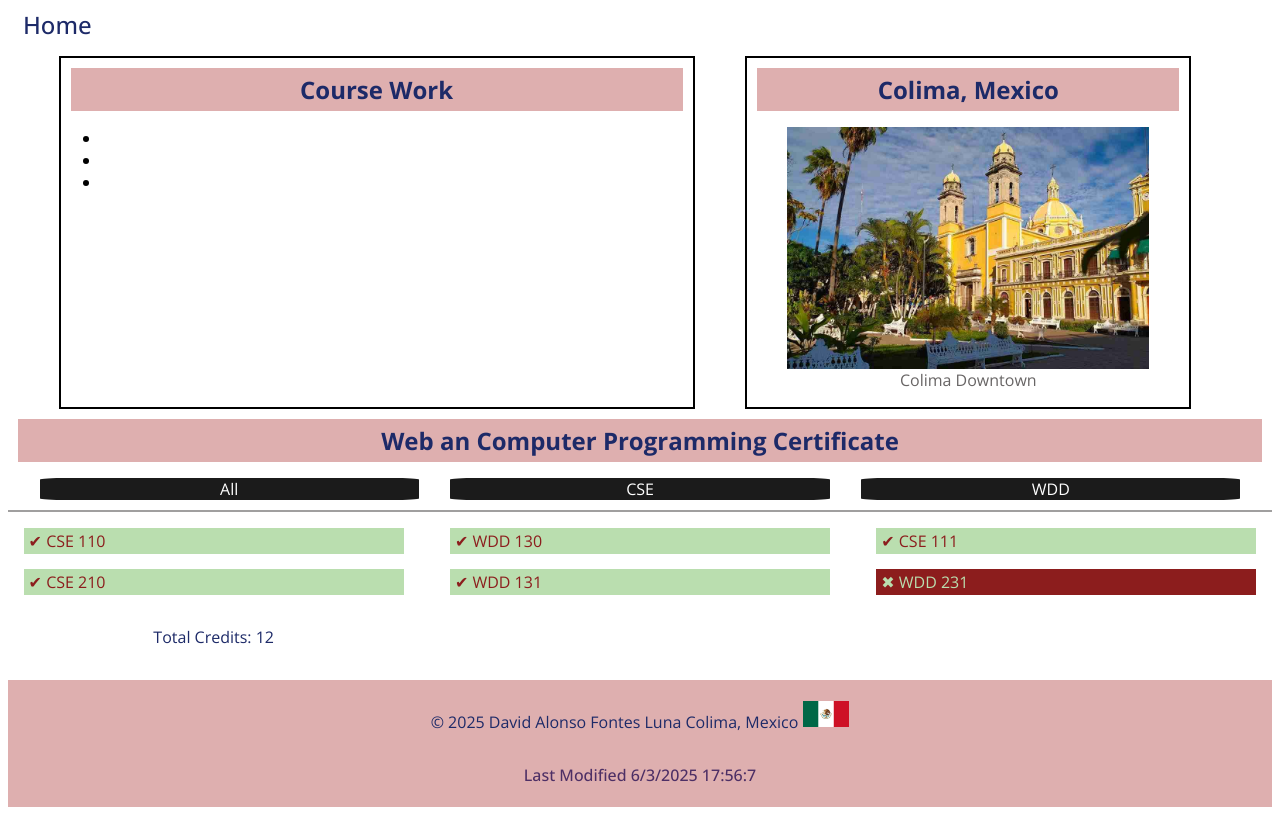
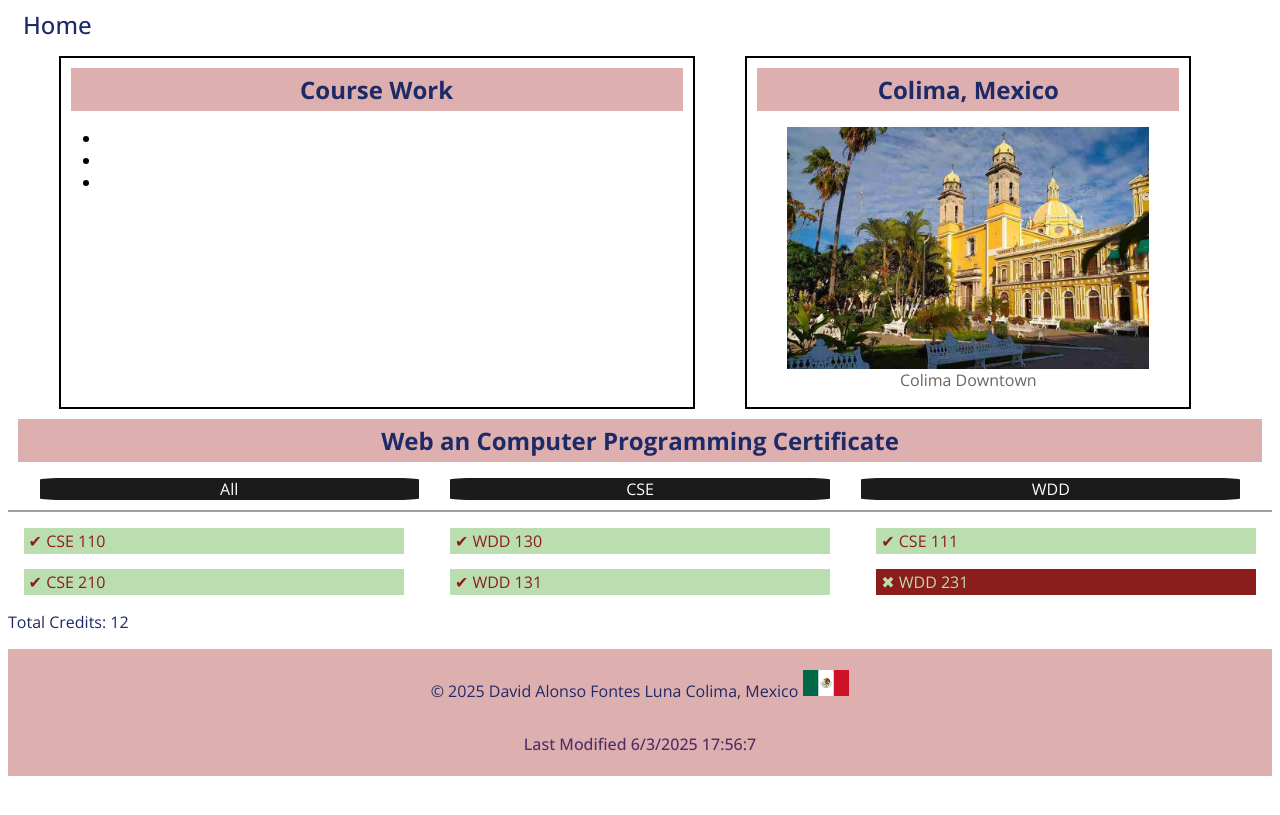
Before and after one commit to DaveFont19/wdd231, a plain HTML site: page course-home-page.html in a window 1280 px wide. Shown: the part 429-1244 px from the top of the page. After the commit the page ends 1213 px from the top, so only its background shows below. Drawn offline with nearby package versions, Linux system fonts and the light colour scheme.

Commit message:
Course Home Page

```diff
--- a/course-home-page.html
+++ b/course-home-page.html
@@ -3,7 +3,7 @@
 
 <head>
     <meta charset="UTF-8">
-    <meta name="viewport" content="width=device-width, initial-scale=1.0">
+    <meta name="viewport" content="See my profile and completed courses">
     <link rel="preconnect" href="https://fonts.googleapis.com">
     <link rel="preconnect" href="https://fonts.gstatic.com" crossorigin>
     <link href="https://fonts.googleapis.com/css2?family=Open+Sans:ital,wght@0,300..800;1,300..800&display=swap"
@@ -61,6 +61,7 @@
             <div>
                 <ul class="list-classes" id="courses">
                 </ul>
+                <p id="total-credits" alt="Total Credits"></p>
             </div>
         </section>
     </main>
--- a/scripts/course.js
+++ b/scripts/course.js
@@ -93,16 +93,16 @@ function checkComplete(course) {
 }
 function reduce(a) {
     let total = 0;
-    const p = document.createElement("p")
+
     a.forEach(course => {
         total += course.credits;
     });
-    p.alt = "Total Credits"
     p.textContent = `Total Credits: ${total}`;
-    listCourses.appendChild(p);
 }
 const listCourses = document.getElementById("courses");
 const btns = document.querySelectorAll('[data-action="display"]');
+const p = document.getElementById("total-credits")
+
 courses.forEach(checkComplete);
 btns.forEach((btn) => {
     btn.addEventListener('click', (e) => {
```
